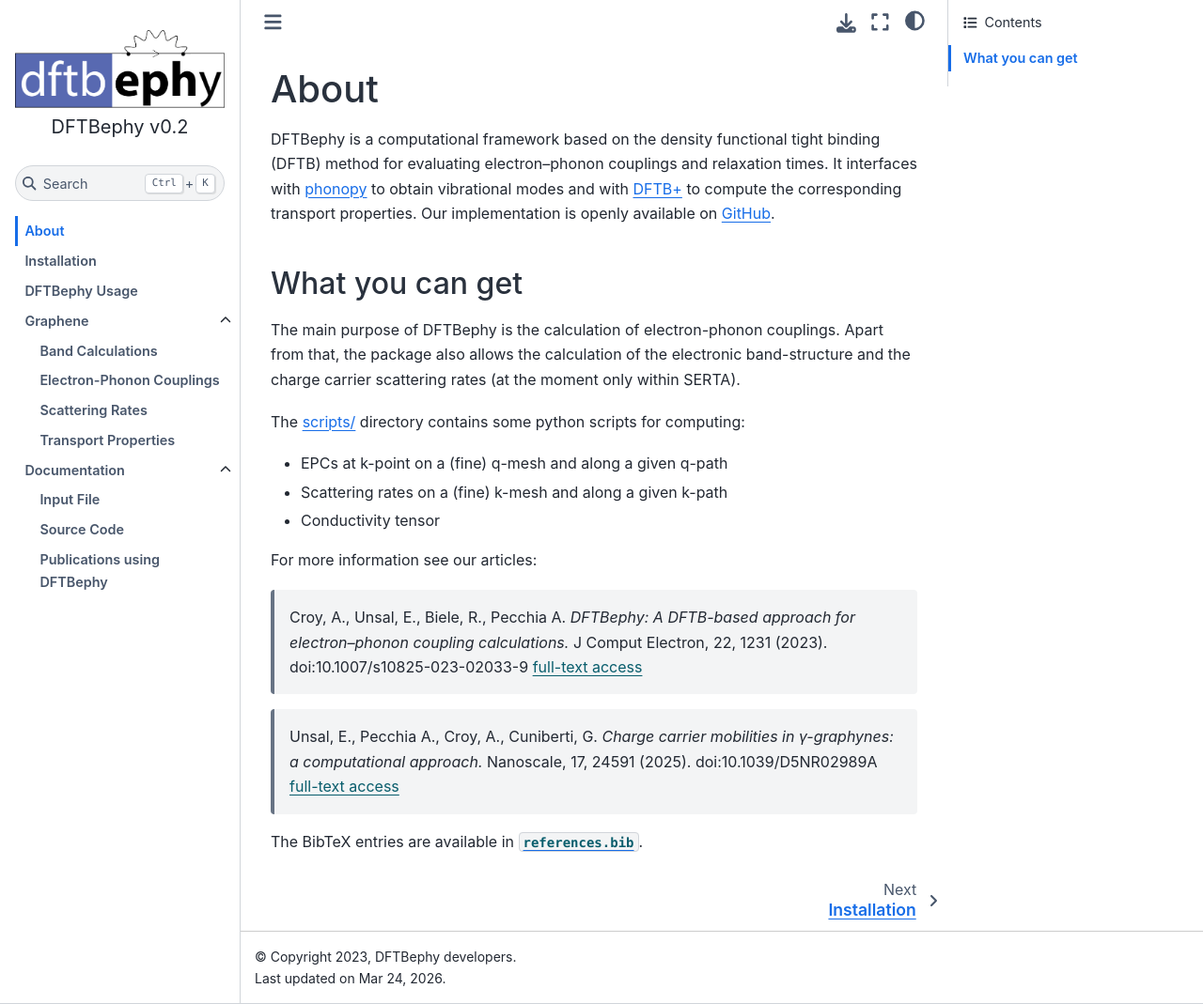
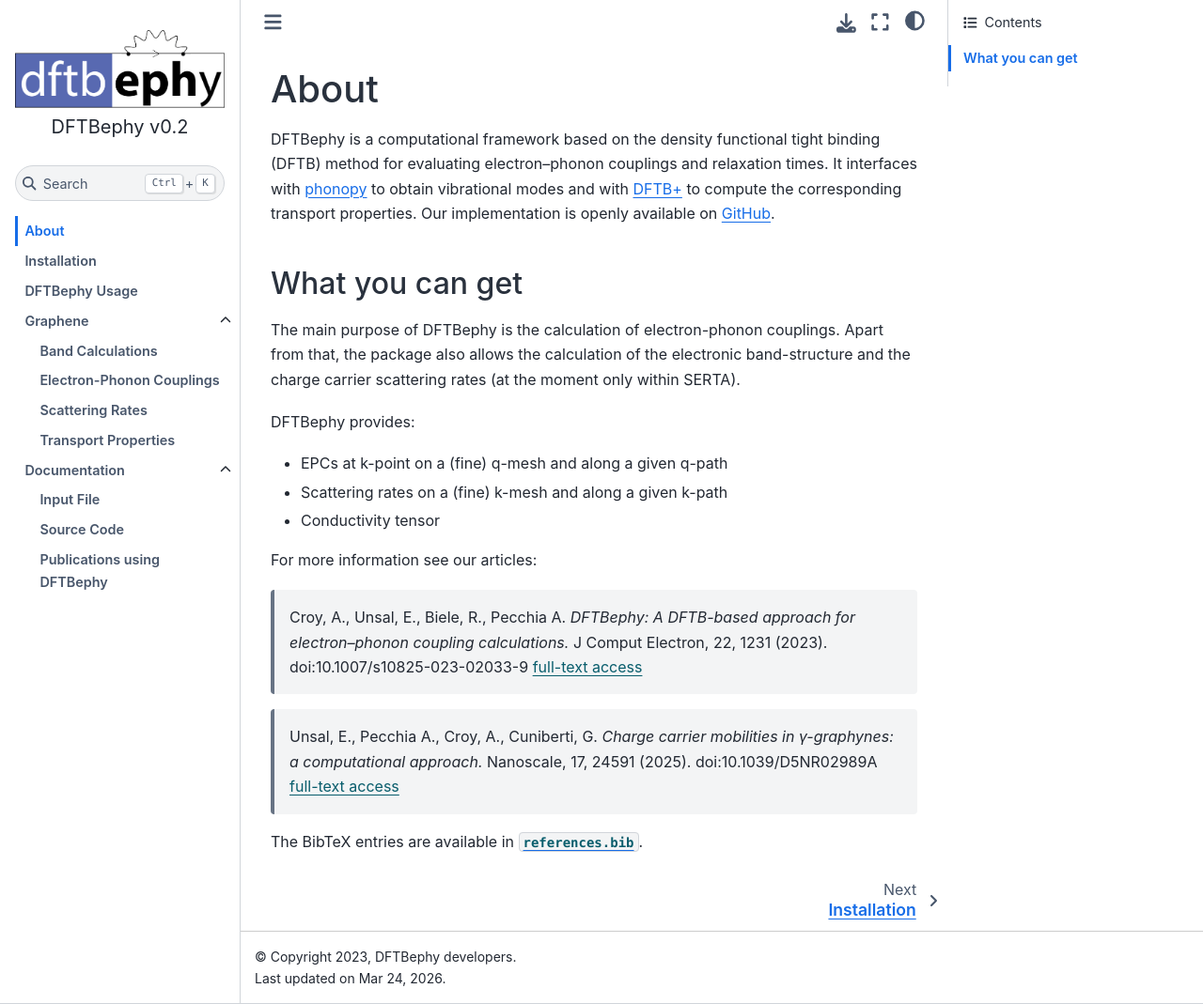
Before and after one commit to CoMeT4MatSci/dftbephy, a Jupyter Book: the page built from wiki/docs/main/about.md, in a window 1280 px wide and 1069 px high. Shown: the whole window at 94% size. Built offline with Jupyter Book 1.0.4 settings and Sphinx 7.4.7 and the Sphinx Book theme 1.1.4, drawn with Linux system fonts in a browser that asks for light colours.

Commit message:
Update documentation

```diff
--- a/wiki/docs/main/about.md
+++ b/wiki/docs/main/about.md
@@ -7,7 +7,7 @@ DFTBephy is a computational framework based on the density functional tight bind
 The main purpose of DFTBephy is the calculation of electron-phonon couplings. Apart from that, the package also allows the calculation of the electronic band-structure and the charge carrier scattering rates (at the moment only within SERTA).
 
 
-The [scripts/](https://github.com/CoMeT4MatSci/dftbephy/tree/master/scripts) directory contains some python scripts for computing:
+DFTBephy provides:
 - EPCs at k-point on a (fine) q-mesh and along a given q-path
 - Scattering rates on a (fine) k-mesh and along a given k-path
 - Conductivity tensor
```
